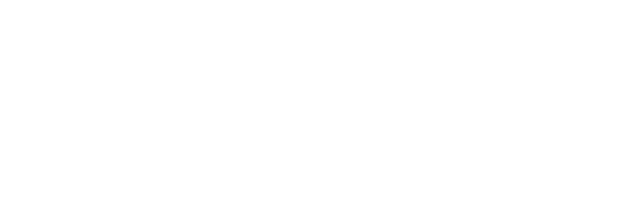
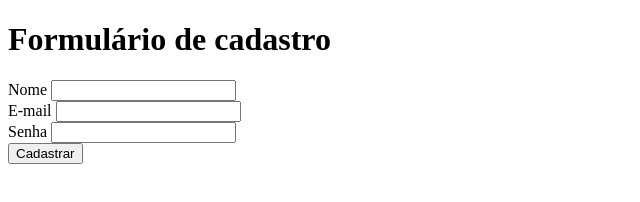
Before and after one commit to clmateus/exercicio_html, a plain HTML site: page index.html in a window 1280 px wide. Shown: the whole page, without its empty margins (0-640 px from the left). Drawn offline with Linux system fonts and the light colour scheme.

Commit message:
Atualização do arquivo index.html

```diff
--- a/index.html
+++ b/index.html
@@ -6,6 +6,28 @@
     <title>Exercício</title>
 </head>
 <body>
+    <header>
+        <h1>Formulário de cadastro</h1>
+    </header>
 
+    <main>
+        <section>
+            <form>
+                <!-- Input nome -->
+                <label for="nomeid">Nome</label>
+                <input id="nomeid" type="text"/>
+                <br />
+                <!-- Input email -->
+                <label for="emailid">E-mail</label>
+                <input id="emailid" type="email"/>
+                <br />
+                <!-- Input senha-->
+                <label for="passwordid">Senha</label>
+                <input id="passwordid" type="password"/>
+                <br />
+                <button type="submit">Cadastrar</button>
+            </form>
+        </section>
+    </main>
 </body>
 </html>
```
